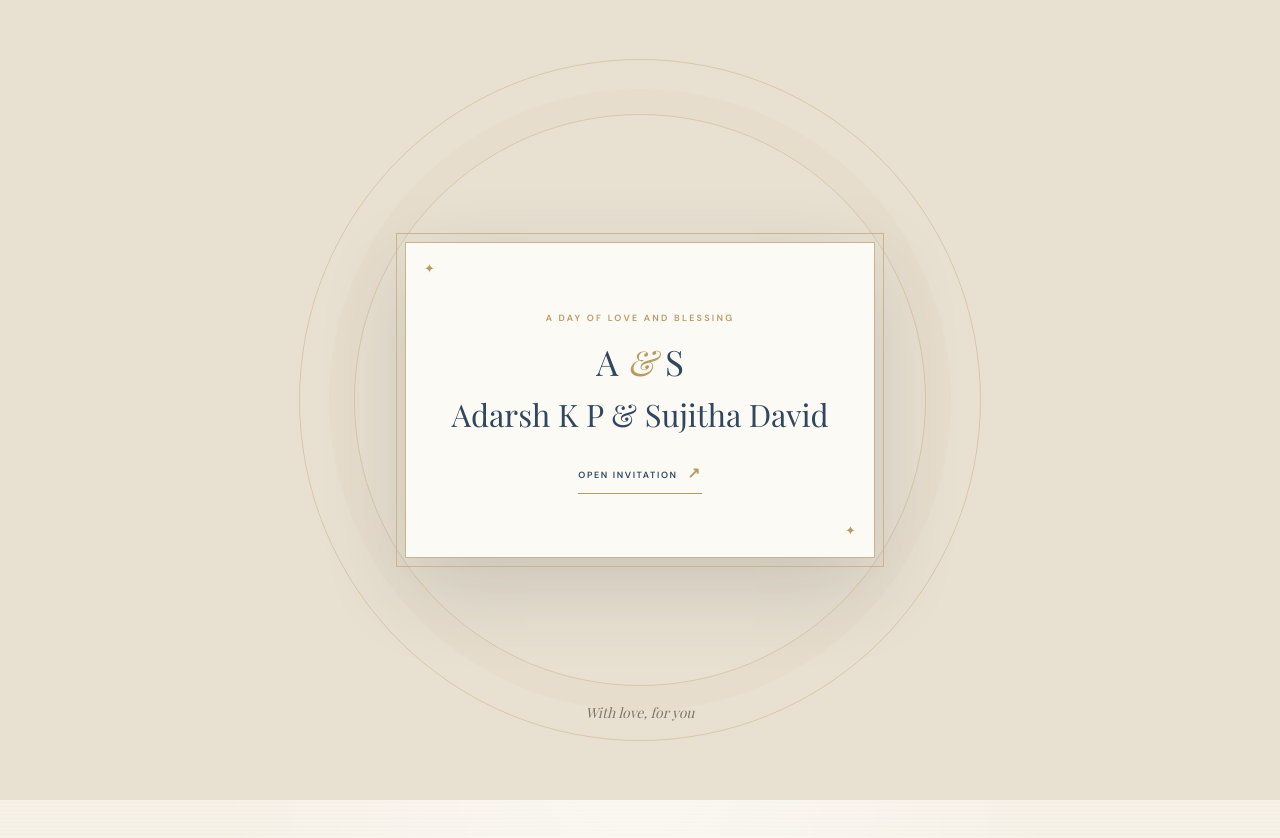
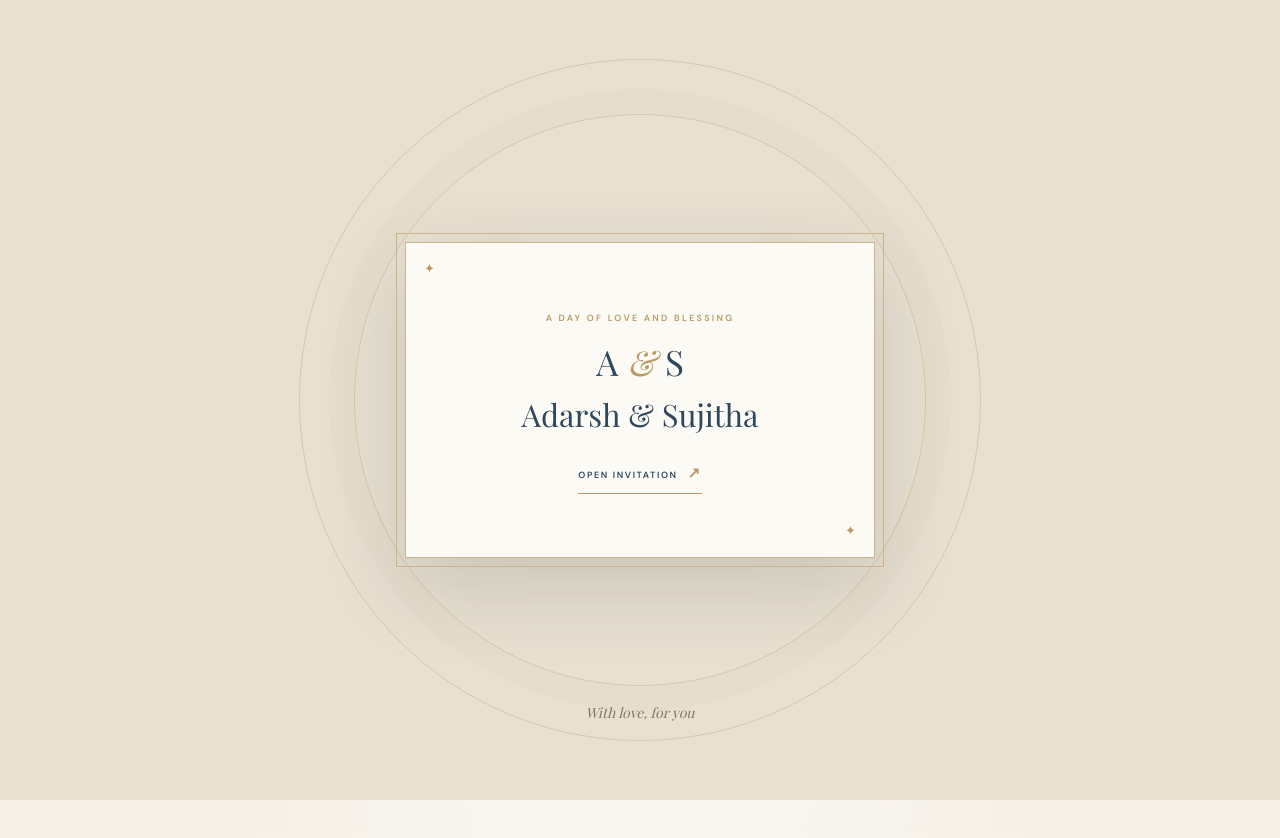
Before and after one commit to adarshdineshkp/wedding_inv, a plain HTML site: page index.html in a window 1280 px wide. Shown: the top 838 px of the page. Drawn offline with nearby package versions, Linux system fonts and the light colour scheme; a web font is replaced by a local one.

Commit message:
Use first names on invitation cover

```diff
--- a/index.html
+++ b/index.html
@@ -20,7 +20,7 @@
     <div class="envelope-card">
       <p class="eyebrow">A day of love and blessing</p>
       <span class="monogram" aria-hidden="true">A <i>&amp;</i> S</span>
-      <p class="envelope-names">Adarsh K P &amp; Sujitha David</p>
+      <p class="envelope-names">Adarsh &amp; Sujitha</p>
       <button class="open-button" id="open-invitation">Open invitation <span aria-hidden="true">↗</span></button>
     </div>
     <p class="envelope-note">With love, for you</p>
```
